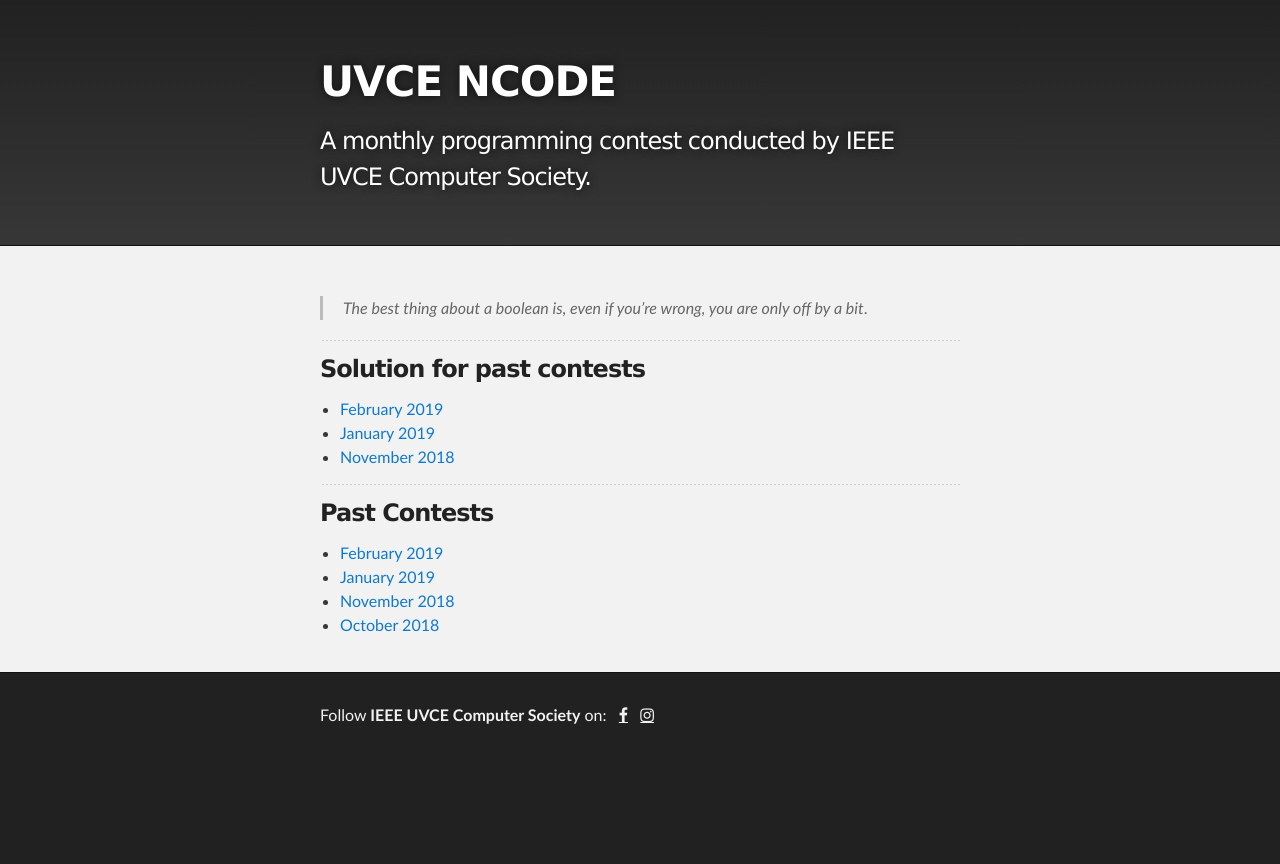
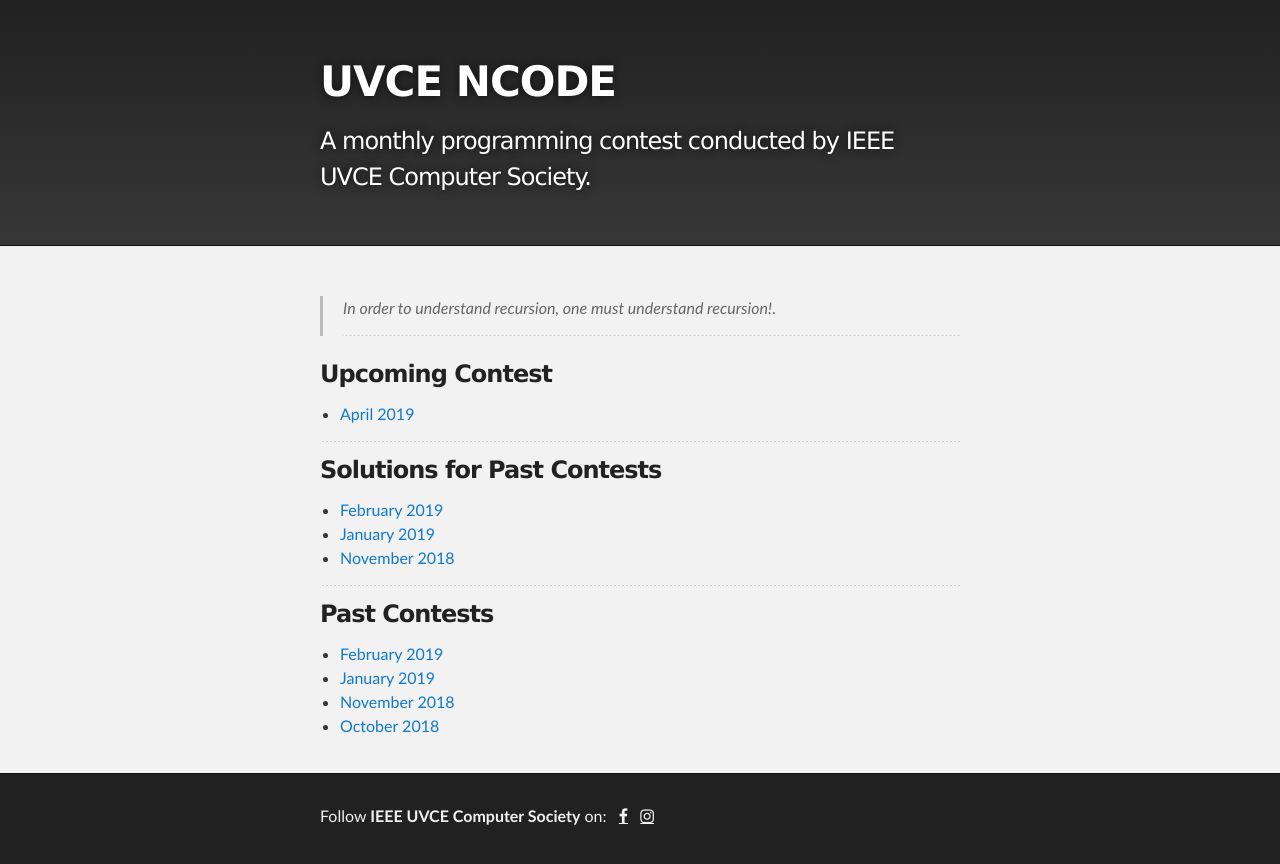
Before and after one commit to ieee-uvce-cs/ncode, a Jekyll site: the page built from index.md, in a window 1280 px wide. Shown: the top 864 px of the page. Built offline with Jekyll 4.4.1, drawn with Linux system fonts in a browser that asks for light colours.

Commit message:
Update index.md

```diff
--- a/index.md
+++ b/index.md
@@ -2,11 +2,15 @@
 layout: default
 ---
 
-> *The best thing about a boolean is, even if you're wrong, you are only off by a bit*.
+> *In order to understand recursion, one must understand recursion!*.
+* * *
+
+### Upcoming Contest
+- [April 2019](https://www.hackerrank.com/contests/uvce-ncode-april)
 
 * * *
 
-### Solution for past contests
+### Solutions for Past Contests
 - [February 2019](./editorials/february-2019/index.html)
 - [January 2019](./editorials/january-2019/index.html)
 - [November 2018](./editorials/november-2018/index.html)
```
